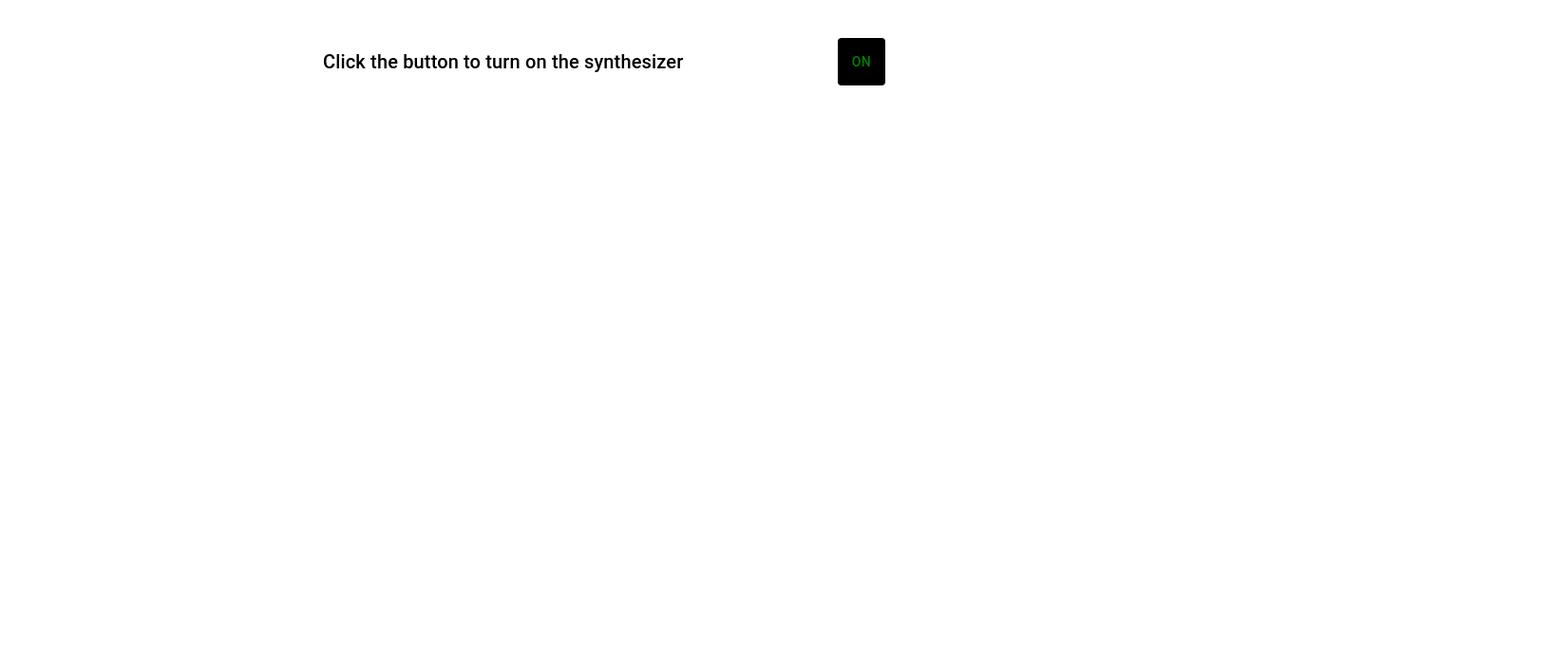
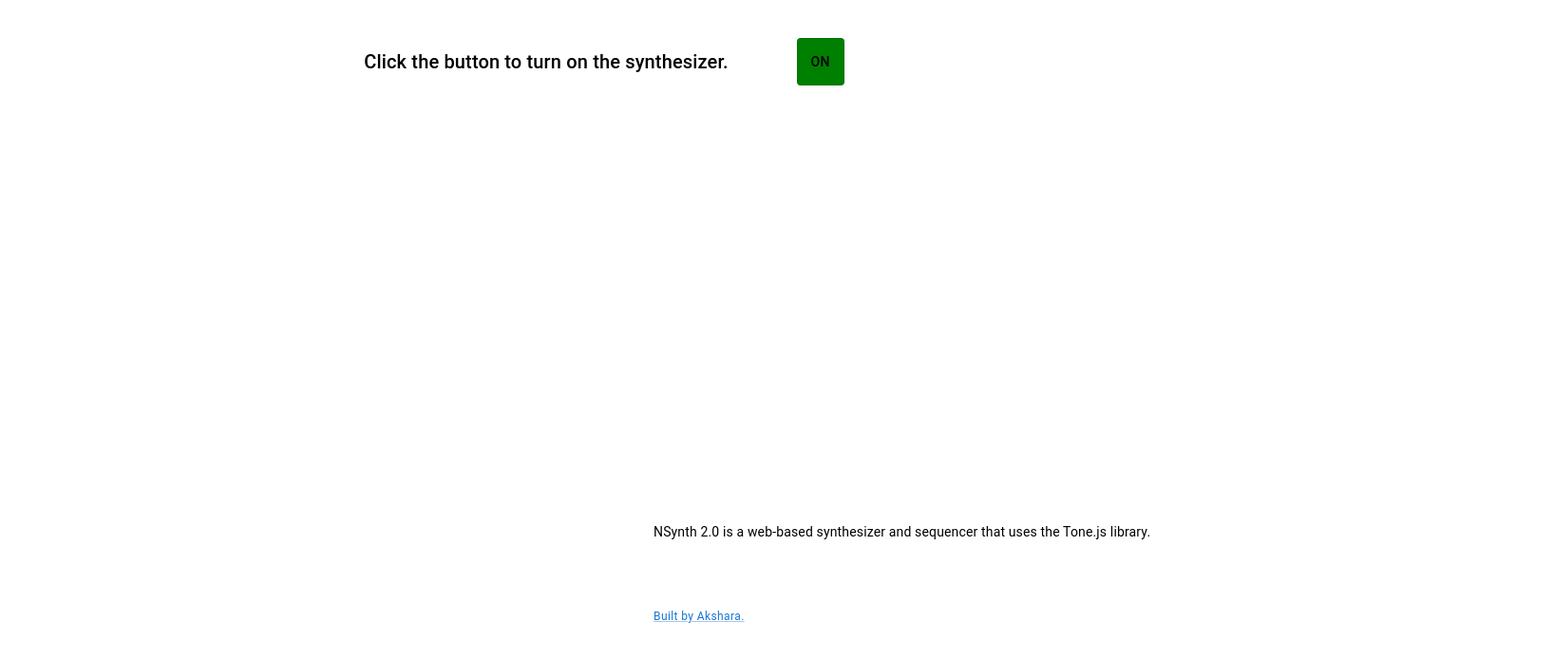
Before and after one commit to akshara-sun/nsynth-2.0, a React (Create React App) app: page / in a window 1280 px wide. Shown: the part 144-838 px from the top of the page at 95% size, 1636 px wide, since content can reach past the window. After the commit the page ends 812 px from the top, so only its background shows below. Built offline with nearby package versions, Linux system fonts and the light colour scheme.

Commit message:
formatted main page

```diff
--- a/src/components/Sequencer/MainControls.js
+++ b/src/components/Sequencer/MainControls.js
@@ -15,7 +15,7 @@ const MainControls = ({
 }) => {
   return (
     <Grid container>
-      <Grid item xs={3} sx={{ display: "flex", justifyContent: "flex-start" }}>
+      <Grid item xs={6} sx={{ display: "flex", justifyContent: "flex-start" }}>
         {isPlaying ? (
           <IconButton size="small" onClick={onPause} sx={{ color: "black" }}>
             <PauseIcon />{" "}
@@ -36,7 +36,7 @@ const MainControls = ({
       </Grid>
       <Grid
         item
-        xs={9}
+        xs={6}
         sx={{
           display: "flex",
           justifyContent: "center",
--- a/src/pages/App.js
+++ b/src/pages/App.js
@@ -1,5 +1,5 @@
 import React, { useState } from "react";
-import { Box, Container, Typography } from "@mui/material";
+import { Box, Container, Grid, Link, Typography } from "@mui/material";
 import { useTheme } from "@mui/material/styles";
 import useMediaQuery from "@mui/material/useMediaQuery";
 import Piano from "../components/Piano";
@@ -28,7 +28,7 @@ const App = () => {
   };
 
   return (
-    <Container disableGutters maxWidth="sm">
+    <Container disableGutters>
       <Typography variant="h1" align="center" sx={{ my: 4 }}>
         Nsynth 2.0
       </Typography>
@@ -38,14 +38,39 @@ const App = () => {
           laptop computer.
         </Typography>
       ) : (
-        <>
+        <Grid container columns={16} columnGap={6}>
+          <Grid item xs={16}>
             <AppHeader isOn={isOn} onStartSynth={handleStartSynth} />
+          </Grid>
+          <Grid item xs={8}>
             <Box sx={{ visibility: isOn ? "visible" : "hidden" }}>
               <DrumPads sounds={DRUM_SOUNDS} />
               <Piano whiteKeys={NATURAL_NOTES} blackKeys={SHARP_NOTES} />
+            </Box>
+          </Grid>
+          <Grid
+            item
+            xs={7}
+            sx={{
+              display: "flex",
+              flexDirection: "column",
+              justifyContent: "space-between",
+            }}>
+            <Box sx={{ visibility: isOn ? "visible" : "hidden" }}>
               <Sequencer />
             </Box>
-        </>
+            <Typography variant="body2">
+              NSynth 2.0 is a web-based synthesizer and sequencer that uses the
+              Tone.js library.
+            </Typography>
+            <Typography
+              variant="caption"
+              component={Link}
+              href="https://github.com/akshara-sun">
+              Built by Akshara.
+            </Typography>
+          </Grid>
+        </Grid>
       )}
     </Container>
   );
--- a/src/pages/AppHeader.js
+++ b/src/pages/AppHeader.js
@@ -6,12 +6,12 @@ const AppHeader = ({ isOn, onStartSynth }) => {
     <Box
       sx={{
         display: "flex",
-        justifyContent: isOn ? "flex-end" : "space-between",
+        justifyContent: isOn ? "flex-end" : "center",
         alignItems: "center",
       }}>
       {!isOn && (
-        <Typography variant="h6" align="center">
-          Click the button to turn on the synthesizer
+        <Typography variant="h6" align="center" sx={{ pr: 8 }}>
+          Click the button to turn on the synthesizer.
         </Typography>
       )}
       <ToggleButton
@@ -21,11 +21,11 @@ const AppHeader = ({ isOn, onStartSynth }) => {
           width: 50,
           height: 50,
           m: 1,
-          backgroundColor: isOn ? "grey" : "black",
+          backgroundColor: isOn ? "red" : "green",
           "&:hover": {
             backgroundColor: "beige",
           },
-          color: isOn ? "black" : "green",
+          color: "black",
         }}>
         {isOn ? "Off" : "On"}
       </ToggleButton>
```
Lines whose indentation alone changed are shown as unchanged.
